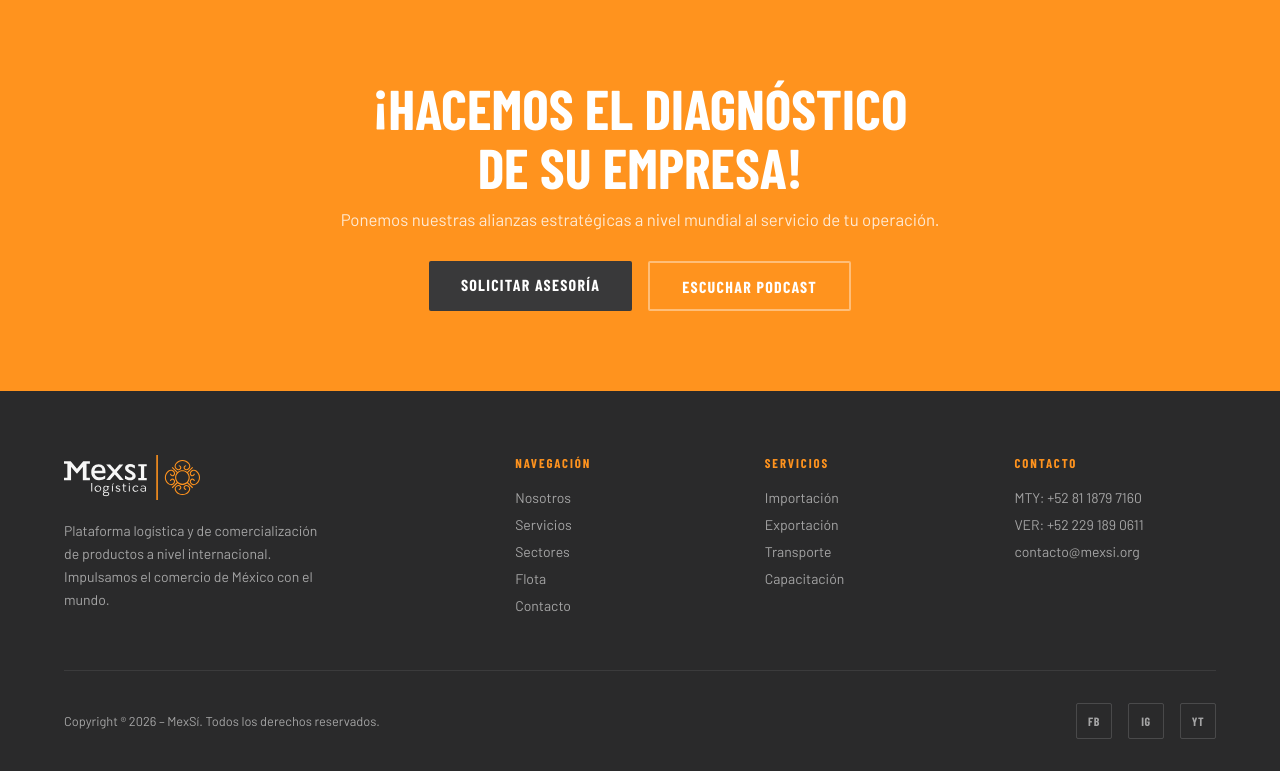
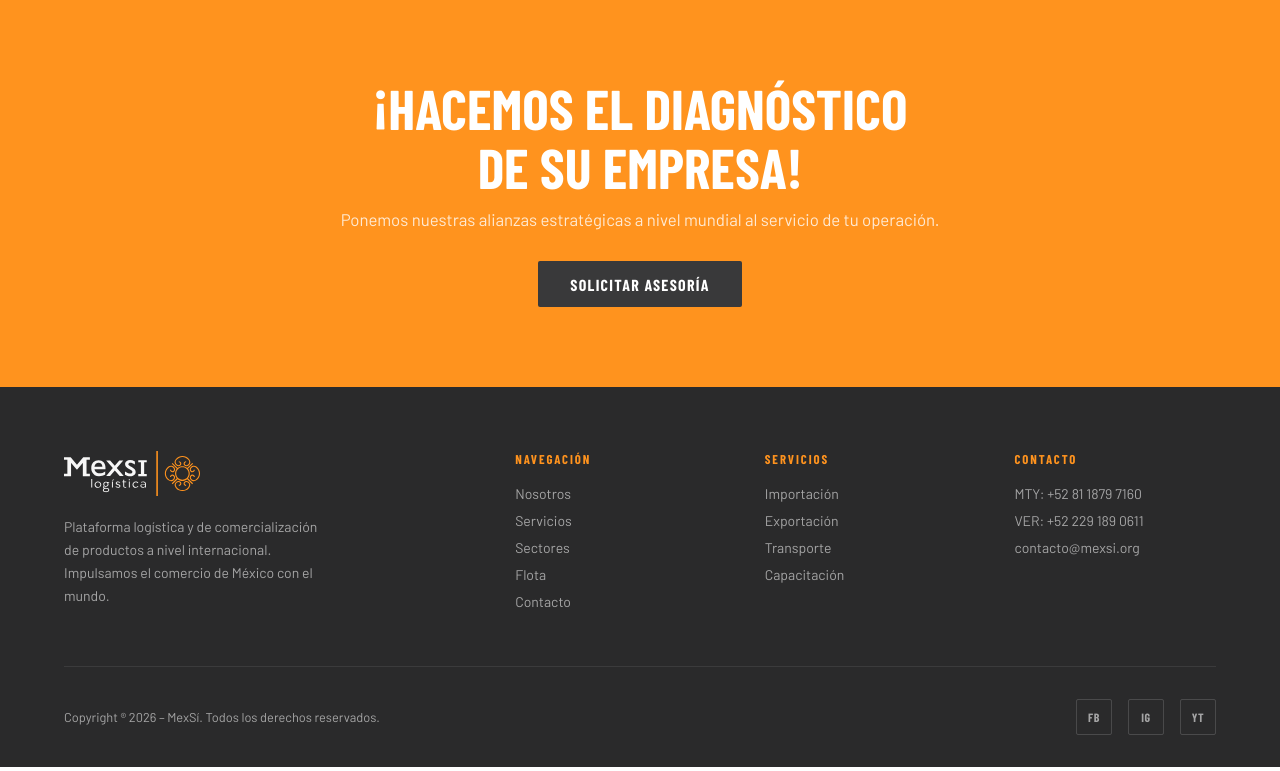
Before and after one commit to winckler7/mexsi, a Flask app: page /servicios in a window 1280 px wide. Shown: the part 3533-4304 px from the top of the page. Run offline with Flask 3, Linux system fonts and the light colour scheme; some web fonts are replaced.

Commit message:
Quitar boton del podcast

```diff
--- a/templates/servicios.html
+++ b/templates/servicios.html
@@ -224,7 +224,6 @@
     <p>Ponemos nuestras alianzas estratégicas a nivel mundial al servicio de tu operación.</p>
     <div class="cta-actions">
       <a href="{{ url_for('contacto') }}" class="btn-primary">Solicitar asesoría</a>
-      <a href="https://lavenderblush-mallard-205719.hostingersite.com/podcast/" target="_blank" class="btn-outline-dark">Escuchar podcast</a>
     </div>
   </div>
 </section>
```
